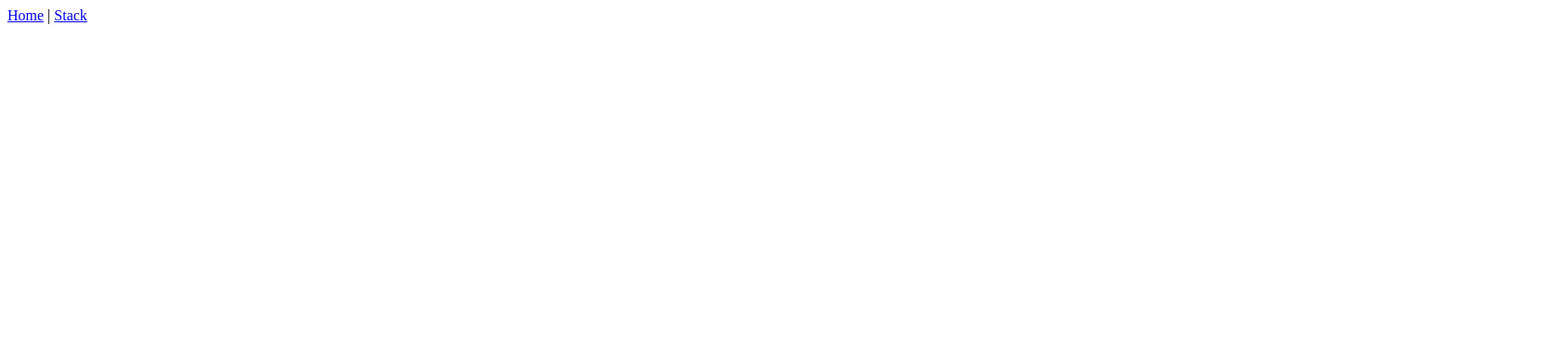
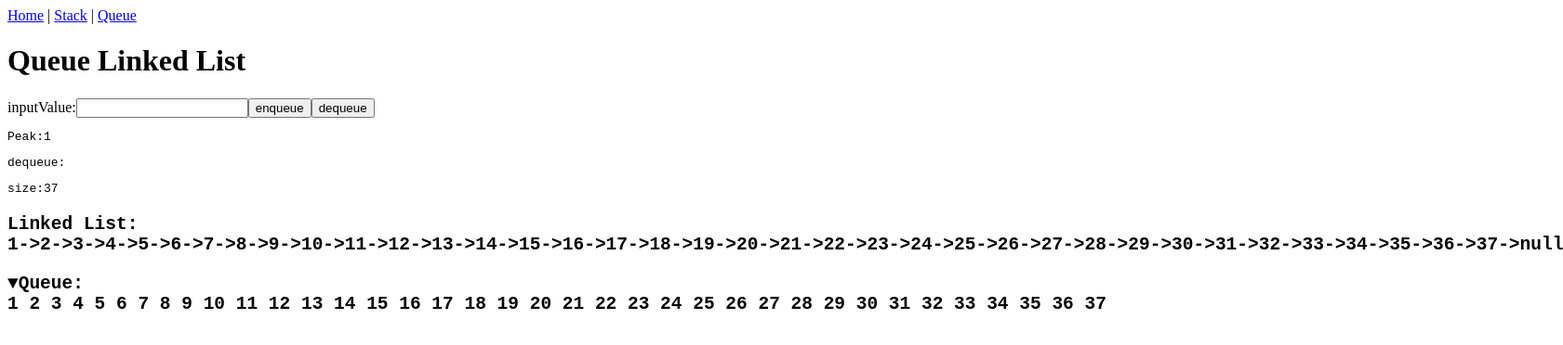
Before and after one commit to goldshoot0720/nuxt20250705dsa0418, a Nuxt app: page /Queue/QueueLinkedList in a window 1280 px wide. Before the commit this address had no page. Shown: the top 372 px of the page at 93% size, 1681 px wide, since content can reach past the window. Built offline with nearby package versions, Linux system fonts and the light colour scheme.

Commit message:
Home Stack Queue

```diff
--- a/app.vue
+++ b/app.vue
@@ -2,7 +2,8 @@
   <div>
     <nav style="margin-bottom: 1rem">
       <NuxtLink to="/">Home</NuxtLink> |
-      <NuxtLink to="/Stack">Stack</NuxtLink>
+      <NuxtLink to="/Stack">Stack</NuxtLink> |
+      <NuxtLink to="/Queue"> Queue</NuxtLink>
     </nav>
     <NuxtLayout>
       <NuxtPage />
--- /dev/null
+++ b/layouts/queue.vue
@@ -0,0 +1,9 @@
+<template>
+  <div>
+    <nav style="margin-bottom: 1rem">
+      <NuxtLink to="/Queue/QueueArray">Queue Array</NuxtLink> |
+      <NuxtLink to="/Queue/QueueLinkedList">Queue Linked List</NuxtLink>
+    </nav>
+    <NuxtPage />
+  </div>
+</template>
--- /dev/null
+++ b/pages/Queue/QueueArray/index.vue
@@ -0,0 +1,65 @@
+<template>
+  <h1>Queue Array page</h1>
+  <label for="inputValue">inputValue:</label>
+  <input type="text" v-model="inputValue" id="inputValue" />
+  <button @click="ClickForEnqueue">enqueue</button>
+  <button @click="ClickForDequeue">dequeue</button>
+  <pre>Peak:{{ queue.peak() }}</pre>
+  <pre>dequeue:{{ dequeueValue }}</pre>
+  <pre>size:{{ queue.size() }}</pre>
+  <h2>
+    <pre>Array:{{ "\n" }}{{ queue.toArrayString() }}</pre>
+  </h2>
+  <h2>
+    <pre>▼Queue:{{ "\n" }}{{ queue.toQueueString() }}</pre>
+  </h2>
+</template>
+<script setup>
+import { ref } from "vue";
+const inputValue = ref("");
+const dequeueValue = ref("");
+class Queue {
+  constructor(queue = []) {
+    this.queue = queue;
+  }
+  toArrayString() {
+    let str = "[";
+    for (let i = 0; i < this.queue.length; i++) {
+      str = str + this.queue[i];
+      if (i < this.queue.length - 1) {
+        str = str + ",";
+      }
+    }
+    return str + "]";
+  }
+  toQueueString() {
+    let str = "";
+    for (let i = 0; i < this.queue.length; i++) {
+      str = str + this.queue[i] + " ";
+    }
+    return str;
+  }
+  enqueue(value) {
+    this.queue.unshift(value);
+  }
+  dequeue() {
+    return this.queue.shift() || "null";
+  }
+  peak() {
+    return this.queue[0] || "null";
+  }
+  size() {
+    return this.queue.length;
+  }
+}
+const queue = ref(new Queue(Array.from({ length: 37 }, (_, i) => i + 1)));
+function ClickForEnqueue() {
+  if (inputValue.value) {
+    queue.value.enqueue(inputValue.value);
+    inputValue.value = "";
+  }
+}
+function ClickForDequeue() {
+  dequeueValue.value = queue.value.dequeue();
+}
+</script>
--- /dev/null
+++ b/pages/Queue/QueueLinkedList/index.vue
@@ -0,0 +1,98 @@
+<template>
+  <h1>Queue Linked List</h1>
+  <label for="inputValue">inputValue:</label>
+  <input type="text" v-model="inputValue" id="inputValue" />
+  <button @click="ClickForEnqueue">enqueue</button>
+  <button @click="ClickForDequeue">dequeue</button>
+  <pre>Peak:{{ queue.peak() }}</pre>
+  <pre>dequeue:{{ dequeueValue }}</pre>
+  <pre>size:{{ queue.size() }}</pre>
+  <h2>
+    <pre>Linked List:{{ "\n" }}{{ queue.toLinkedListString() }}</pre>
+  </h2>
+  <h2>
+    <pre>▼Queue:{{ "\n" }}{{ queue.toQueueString() }}</pre>
+  </h2>
+</template>
+<script setup>
+import { ref } from "vue";
+const inputValue = ref("");
+const dequeueValue = ref("");
+class MyNode {
+  constructor(value) {
+    this.value = value;
+    this.next = null;
+  }
+}
+class Queue {
+  constructor(queue = []) {
+    this.head = null;
+    this.length = 0;
+    for (let i = 0; i < queue.length; i++) {
+      this.enqueue(queue[i]);
+    }
+  }
+  toLinkedListString() {
+    let myNode = this.head;
+    let str = "";
+    while (myNode) {
+      str = str + myNode.value + "->";
+      myNode = myNode.next;
+    }
+    return str + "null";
+  }
+  toQueueString() {
+    let myNode = this.head;
+    let str = "";
+    while (myNode) {
+      str = str + myNode.value + " ";
+      myNode = myNode.next;
+    }
+    return str;
+  }
+  enqueue(value) {
+    let myNode = new MyNode(value);
+    if (this.head) {
+      let curr = this.head;
+      while (curr.next) {
+        curr = curr.next;
+      }
+      curr.next = myNode;
+    } else {
+      this.head = myNode;
+    }
+    this.length++;
+  }
+  dequeue() {
+    if (this.head) {
+      const value = this.head.value;
+      this.head = this.head.next;
+      this.length--;
+      return value;
+    } else {
+      return "null";
+    }
+  }
+  peak() {
+    if (this.head) {
+      const value = this.head.value;
+      return value;
+    } else {
+      return "null";
+    }
+  }
+  size() {
+    return this.length;
+  }
+}
+const queue = ref(new Queue(Array.from({ length: 37 }, (_, i) => i + 1)));
+function ClickForEnqueue() {
+  if (inputValue.value) {
+    queue.value.enqueue(inputValue.value);
+    inputValue.value = "";
+  }
+}
+function ClickForDequeue() {
+  dequeueValue.value = queue.value.dequeue();
+}
+</script>
--- /dev/null
+++ b/pages/Queue/index.vue
@@ -0,0 +1,9 @@
+<template>
+  <h1>Queue page</h1>
+</template>
+
+<script setup>
+definePageMeta({
+  layout: "queue",
+});
+</script>
--- a/pages/Stack/StackArray/index.vue
+++ b/pages/Stack/StackArray/index.vue
@@ -40,12 +40,10 @@ class Stack {
     return "︻\n" + str + "︼";
   }
   push(value) {
-    this.stack.push(value);
+    unshift();
   }
   pop() {
-    const value = this.stack[this.stack.length - 1];
-    this.stack.pop();
-    return value || "null";
+    return this.stack.pop() || "null";
   }
   top() {
     return this.stack[this.stack.length - 1] || "null";
```
Also changed, not shown: 1 other file (tests, documents, lock files or other folders).
